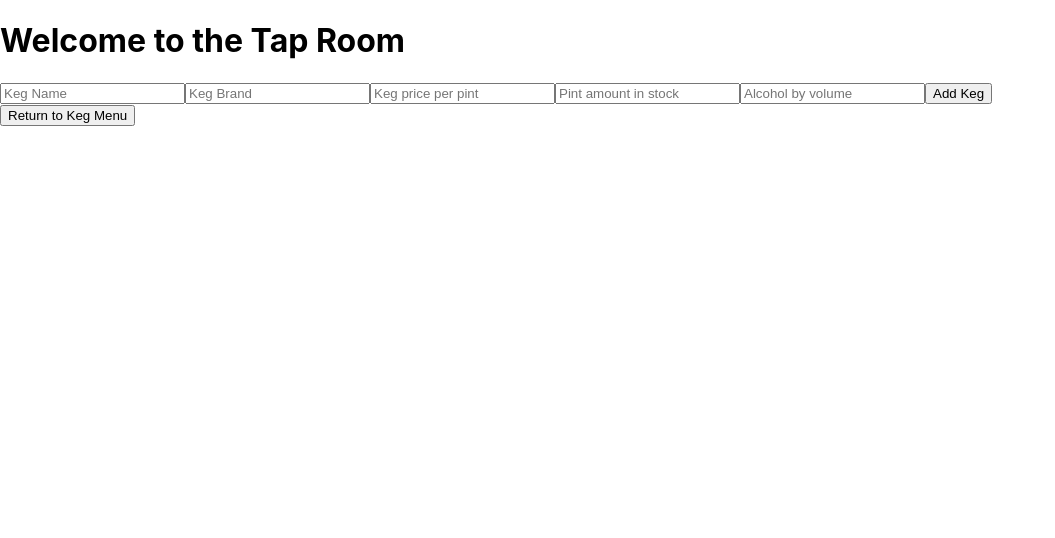
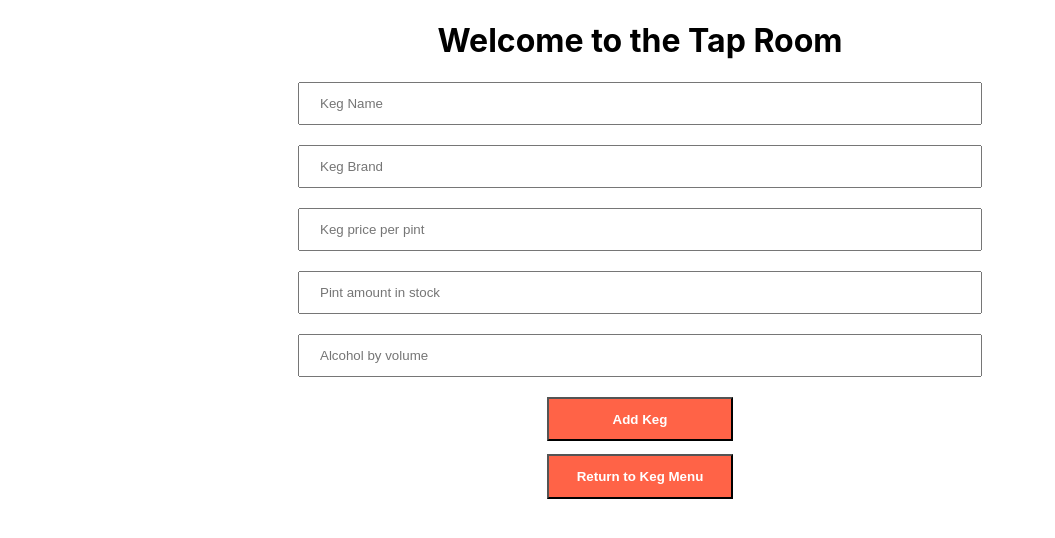
Before and after one commit to TorchAblaze/tap-room-redux, a React (Create React App) app: page / in a window 1280 px wide. Both pictures are taken after a click on the button "Add Keg". Shown: the top 538 px of the page, without its empty margins (0-1055 px from the left). Built offline with nearby package versions, Linux system fonts and the light colour scheme.

Commit message:
Add styling and form requirements

```diff
--- a/src/components/NewKegForm.js
+++ b/src/components/NewKegForm.js
@@ -17,25 +17,38 @@ function NewKegForm(props) {
   return (
     <React.Fragment>
       <form onSubmit={handleNewKegFromSubmission}>
-        <input type="text" name="name" placeholder="Keg Name" />
-        <input type="text" name="brand" placeholder="Keg Brand" />
+        <input type="text" name="name" placeholder="Keg Name" required />
+        <br />
+        <br />
+        <input type="text" name="brand" placeholder="Keg Brand" required />
+        <br />
+        <br />
         <input
           type="number"
           name="price"
           placeholder="Keg price per pint"
           min="0"
+          required
         />
+        <br />
+        <br />
         <input
           type="number"
           name="pintsLeft"
           placeholder="Pint amount in stock"
           min="0"
+          required
         />
+        <br />
+        <br />
         <input
           type="number"
           name="alcoholContent"
           placeholder="Alcohol by volume"
+          required
         />
+        <br />
+        <br />
         <button type="submit">Add Keg</button>
       </form>
     </React.Fragment>
--- a/src/index.css
+++ b/src/index.css
@@ -1,13 +1,28 @@
 body {
   margin: 0;
-  font-family: -apple-system, BlinkMacSystemFont, 'Segoe UI', 'Roboto', 'Oxygen',
-    'Ubuntu', 'Cantarell', 'Fira Sans', 'Droid Sans', 'Helvetica Neue',
+  font-family: -apple-system, BlinkMacSystemFont, "Segoe UI", "Roboto", "Oxygen",
+    "Ubuntu", "Cantarell", "Fira Sans", "Droid Sans", "Helvetica Neue",
     sans-serif;
   -webkit-font-smoothing: antialiased;
   -moz-osx-font-smoothing: grayscale;
+  text-align: center;
+}
+
+button {
+  margin-bottom: 1%;
+  padding: 1%;
+  width: 14em;
+  color: white;
+  font-weight: 900;
+  background-color: tomato;
 }
 
 code {
-  font-family: source-code-pro, Menlo, Monaco, Consolas, 'Courier New',
+  font-family: source-code-pro, Menlo, Monaco, Consolas, "Courier New",
     monospace;
 }
+
+input {
+  width: 50%;
+  padding: 12px 20px;
+}
```
